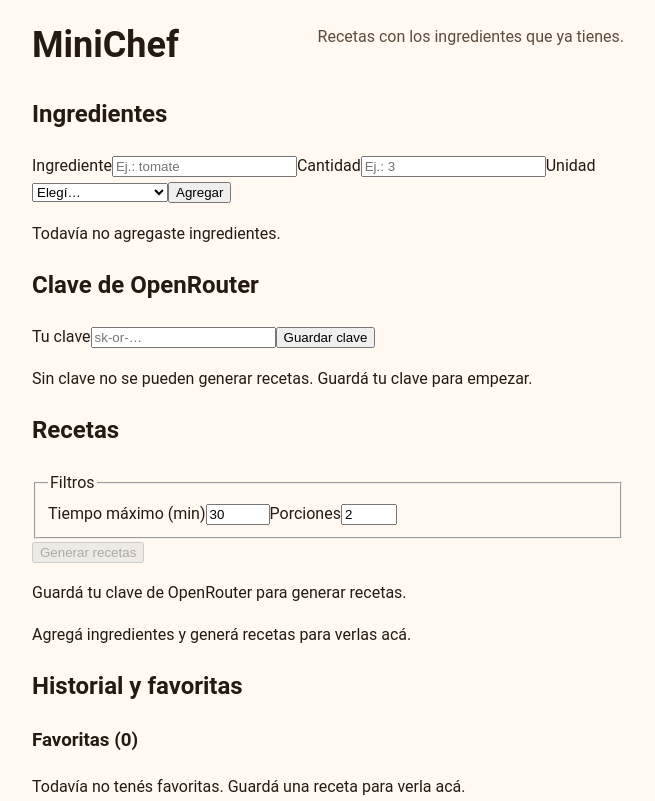
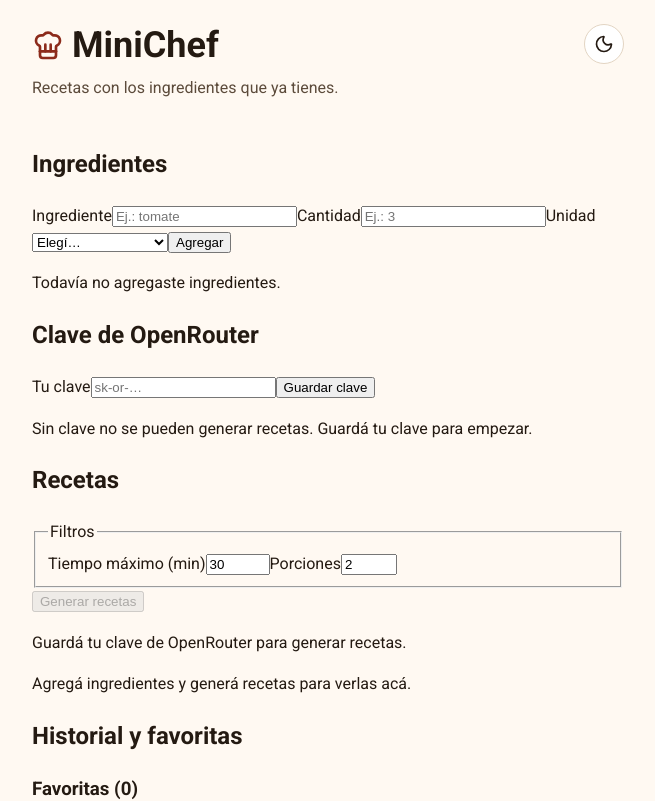
Before and after one commit to LucianoBarberis/MiniChef, a React (Vite) app: page / in a window 1280 px wide. Shown: the top 801 px of the page, without its empty margins (312-967 px from the left). Built offline with nearby package versions, Linux system fonts and the light colour scheme.

Commit message:
feat(theme): add ThemeToggle with Roboto loading and header wiring

```diff
--- a/index.html
+++ b/index.html
@@ -5,6 +5,13 @@
     <meta name="viewport" content="width=device-width, initial-scale=1.0" />
     <meta name="theme-color" content="#a52a2a" />
     <meta name="description" content="MiniChef: recetas con los ingredientes que ya tienes." />
+    <meta name="color-scheme" content="light dark" />
+    <link rel="preconnect" href="https://fonts.googleapis.com" />
+    <link rel="preconnect" href="https://fonts.gstatic.com" crossorigin />
+    <link
+      rel="stylesheet"
+      href="https://fonts.googleapis.com/css2?family=Roboto:wght@400;500;700&display=swap"
+    />
     <link rel="manifest" href="/manifest.webmanifest" />
     <link rel="icon" type="image/png" sizes="192x192" href="/icons/icon-192.png" />
     <link rel="apple-touch-icon" href="/icons/icon-192.png" />
--- a/src/App.tsx
+++ b/src/App.tsx
@@ -1,20 +1,29 @@
+import { ChefHat } from 'lucide-react'
+import { ThemeToggle } from './components/ThemeToggle.tsx'
 import { IngredientsSection } from './features/ingredients/IngredientsSection.tsx'
 import { useIngredients } from './features/ingredients/useIngredients.ts'
 import { GenerationSection } from './features/recipes/GenerationSection.tsx'
 import { HistorySection } from './features/recipes/HistorySection.tsx'
 import { useHistory } from './features/recipes/useHistory.ts'
 import { KeyVault, useKeyVault } from './features/settings/KeyVault.tsx'
+import { useTheme } from './features/settings/useTheme.ts'
 
 export default function App() {
   const ingredientsController = useIngredients()
   const vaultController = useKeyVault()
   const historyController = useHistory()
+  const { theme, toggle } = useTheme()
 
   return (
     <div className="app-shell">
       <header className="app-header">
-        <h1 className="app-header-title">MiniChef</h1>
-        <p className="app-header-subtitle">Recetas con los ingredientes que ya tienes.</p>
+        <div className="app-header-text">
+          <h1 className="app-header-title section-heading">
+            <ChefHat size={32} aria-hidden="true" /> MiniChef
+          </h1>
+          <p className="app-header-subtitle">Recetas con los ingredientes que ya tienes.</p>
+        </div>
+        <ThemeToggle theme={theme} onToggle={toggle} />
       </header>
       <main>
         <IngredientsSection controller={ingredientsController} />
--- /dev/null
+++ b/src/components/ThemeToggle.tsx
@@ -0,0 +1,23 @@
+import { Moon, Sun } from 'lucide-react'
+import type { Theme } from '../features/settings/useTheme.ts'
+
+interface ThemeToggleProps {
+  theme: Theme
+  onToggle: () => void
+}
+
+/** Header theme toggle. Visual-only: Sun/Moon swap, Spanish accessible name. */
+export function ThemeToggle({ theme, onToggle }: ThemeToggleProps) {
+  const dark = theme === 'dark'
+  return (
+    <button
+      type="button"
+      className="theme-toggle"
+      aria-label={dark ? 'Cambiar a modo claro' : 'Cambiar a modo oscuro'}
+      aria-pressed={dark}
+      onClick={onToggle}
+    >
+      {dark ? <Sun size={20} aria-hidden="true" /> : <Moon size={20} aria-hidden="true" />}
+    </button>
+  )
+}
```
